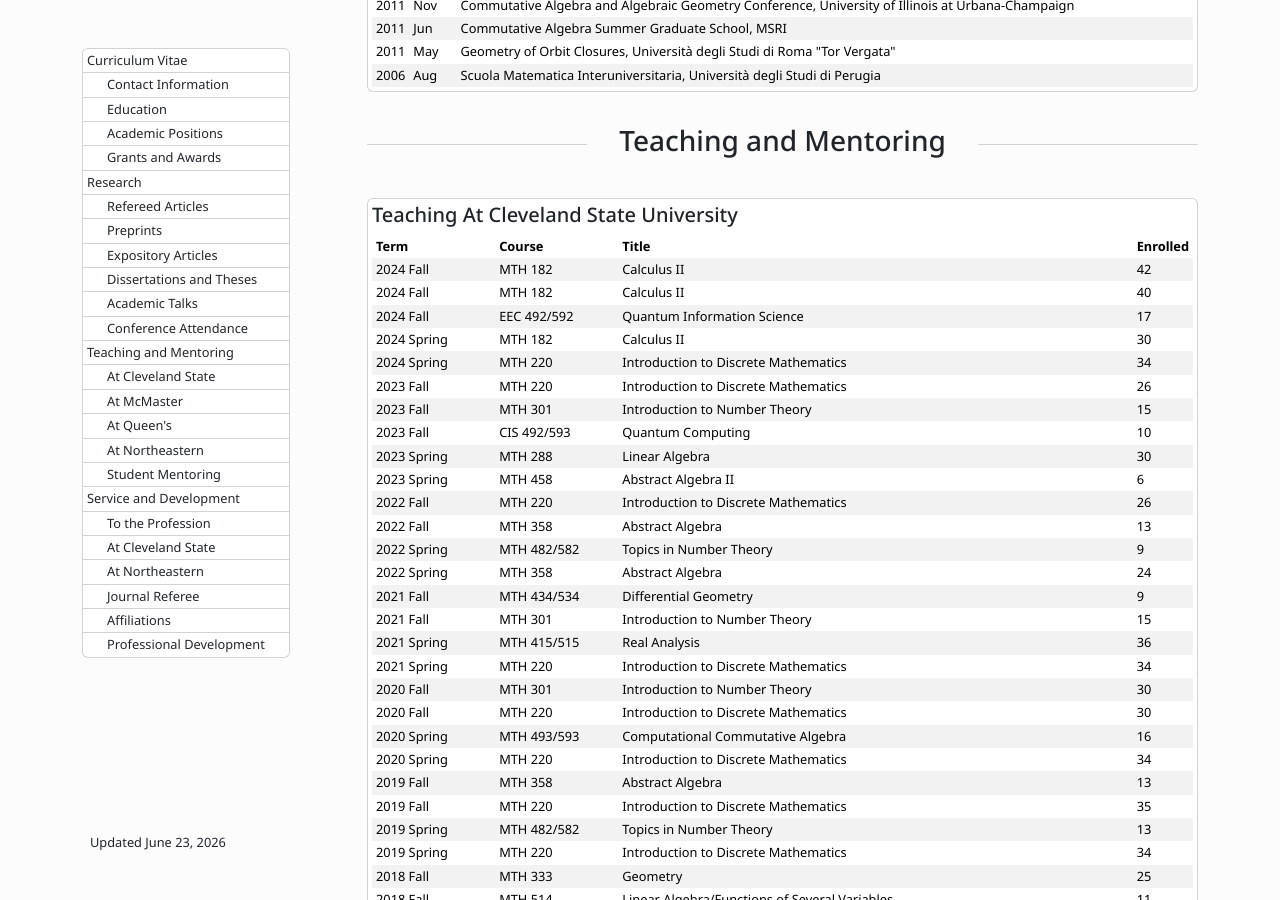
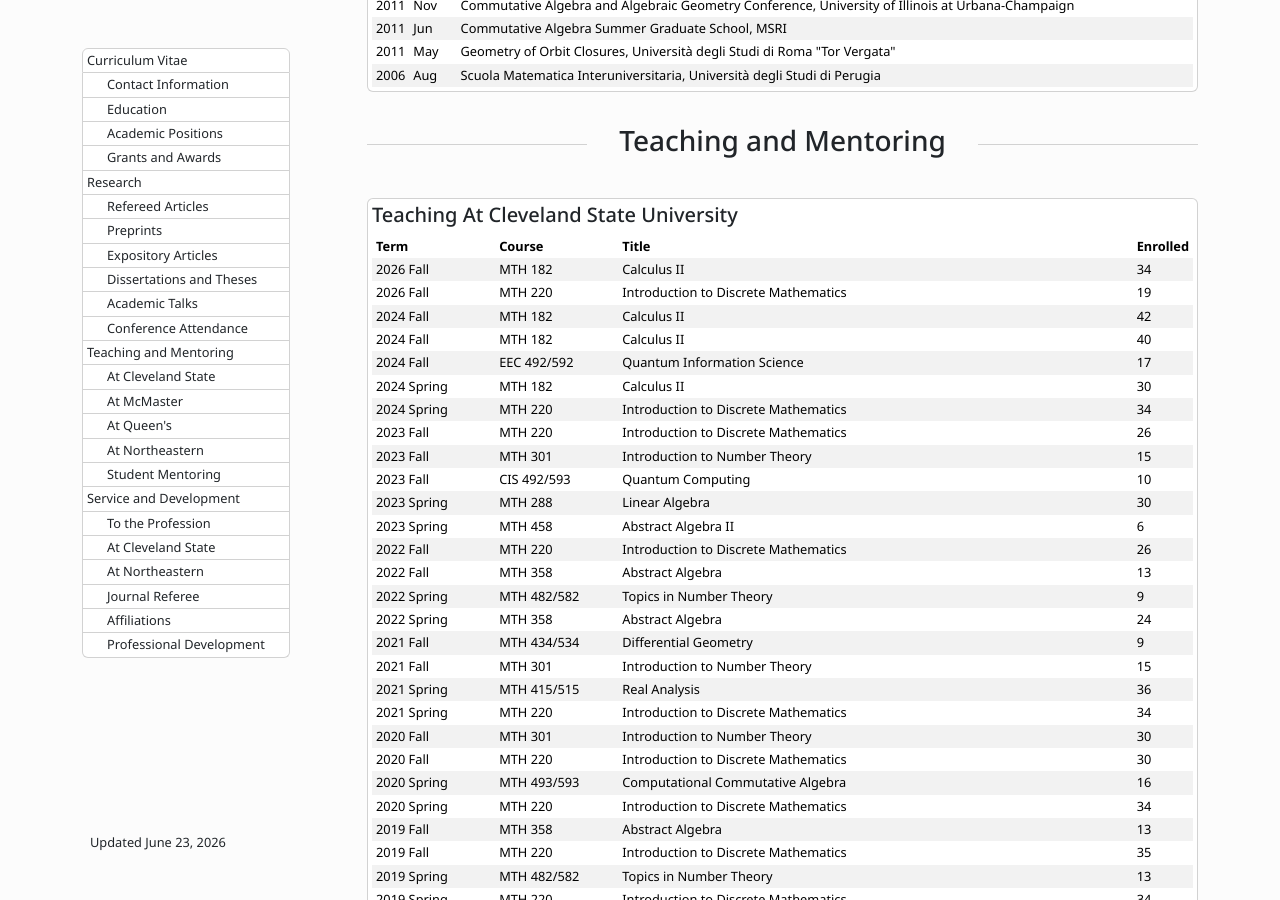
Before and after one commit to galettof/galettof.github.io, a Jekyll site: the page built from cv/index.html, in a window 1280 px wide and 900 px high, scrolled down 5625 px. Built offline with Jekyll 4.4.1, drawn with Linux system fonts in a browser that asks for light colours; formulas are drawn with MathJax 3.

Commit message:
CSU teaching Fall 26

```diff
--- a/_data/teaching.yml
+++ b/_data/teaching.yml
@@ -1,6 +1,16 @@
 # sorted manually, most recent at the top
 
 csu:
+
+- term: 2026 Fall
+  course: MTH 182
+  title: Calculus II
+  enrolled: 34
+
+- term: 2026 Fall
+  course: MTH 220
+  title: Introduction to Discrete Mathematics
+  enrolled: 19
 
 - term: 2024 Fall
   course: MTH 182
```
